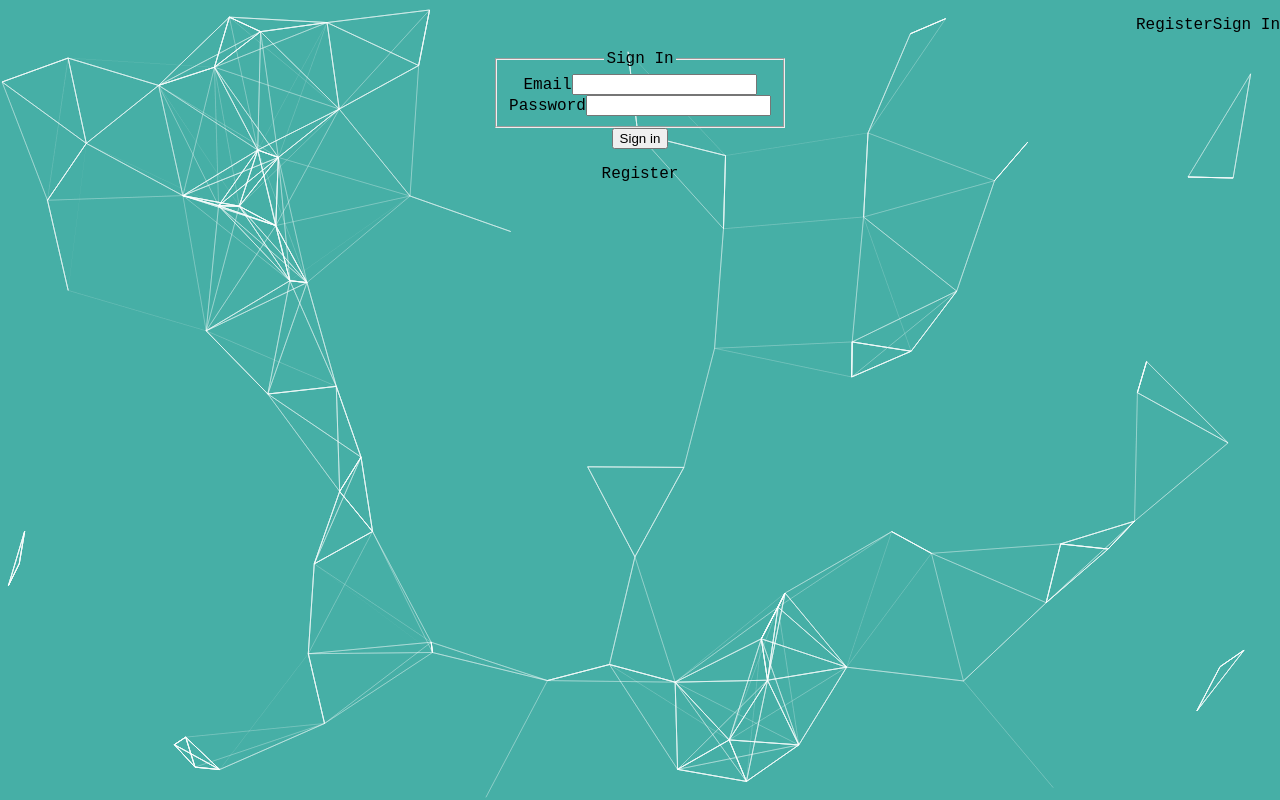
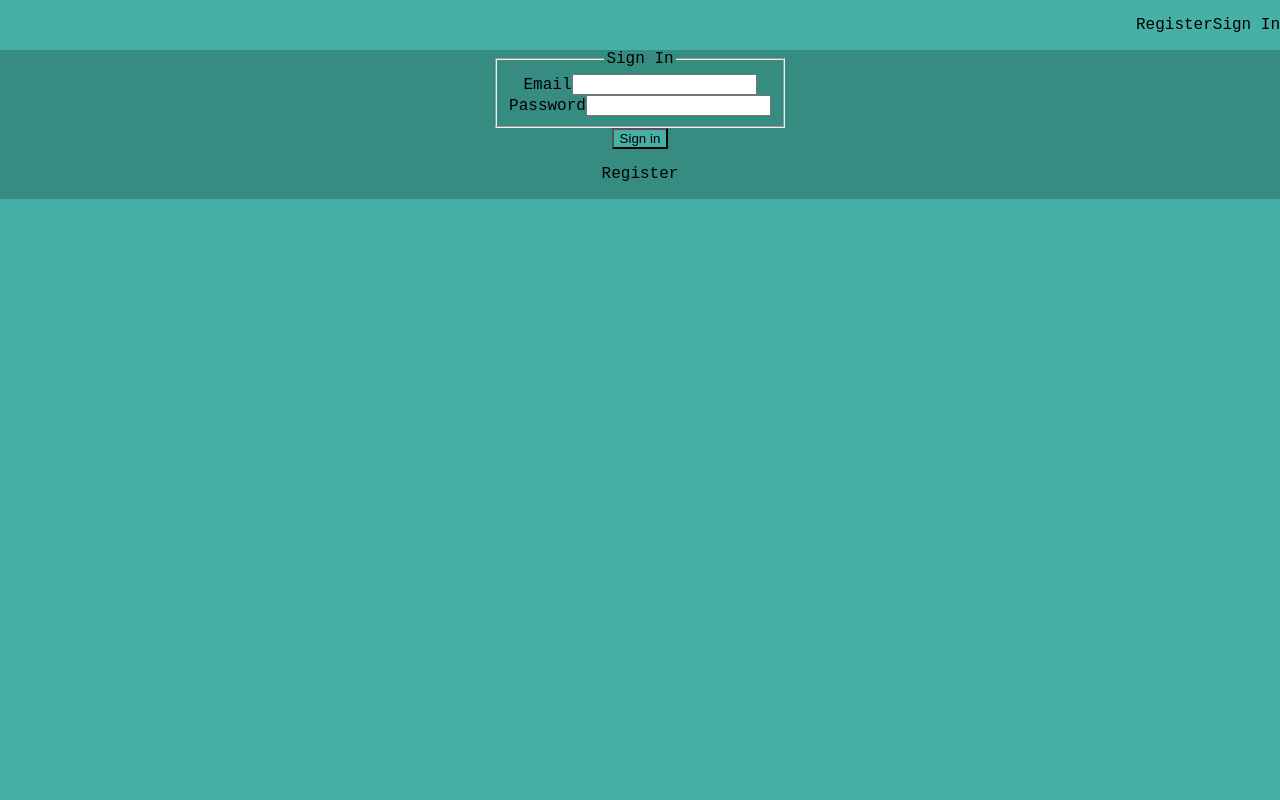
Before and after one commit to jknezevic1712/facerecongitionr2d2, a React (Create React App) app: page / in a window 1280 px wide. Built offline with nearby package versions, Linux system fonts and the light colour scheme; the HTML template or start-up script is replaced by a standard one.

Commit message:
Fixed bugs.

```diff
--- a/package.json
+++ b/package.json
@@ -11,7 +11,6 @@
     "react-dom": "^17.0.2",
     "react-parallax-tilt": "^1.5.74",
     "react-scripts": "^4.0.3",
-    "react-tsparticles": "^1.37.2",
     "serve": "^12.0.1",
     "tachyons": "^4.12.0"
   },
--- a/src/App.js
+++ b/src/App.js
@@ -6,69 +6,7 @@ import Rank from "./components/Rank/Rank";
 import FaceRecognition from "./components/FaceRecognition/FaceRecognition";
 import Signin from "./components/Signin/Signin";
 import Register from "./components/Register/Register";
-import Particles from "react-tsparticles";
 import "./App.css";
-
-const particlesOptions = {
-  fpsLimit: 60,
-  interactivity: {
-    detectsOn: "canvas",
-    events: {
-      onClick: {
-        enable: true,
-        mode: "repulse",
-      },
-      resize: true,
-    },
-    modes: {
-      repulse: {
-        distance: 200,
-        duration: 0.4,
-      },
-    },
-  },
-  particles: {
-    color: {
-      value: "#ffffff",
-    },
-    links: {
-      color: "#ffffff",
-      distance: 150,
-      enable: true,
-      opacity: 0.5,
-      width: 1,
-    },
-    collisions: {
-      enable: true,
-    },
-    move: {
-      direction: "none",
-      enable: true,
-      outMode: "bounce",
-      random: false,
-      speed: 3,
-      straight: false,
-    },
-    number: {
-      density: {
-        enable: true,
-        value_area: 800,
-      },
-      value: 70,
-    },
-    opacity: {
-      value: 1.5,
-    },
-    shape: {
-      type: "line",
-    },
-    size: {
-      random: true,
-      value: 3,
-    },
-  },
-  detectRetina: true,
-};
 
 const initialState = {
   input: "",
@@ -176,11 +114,6 @@ class App extends Component {
     const { isSignedIn, imageUrl, route, box, user } = this.state;
     return (
       <div className="App">
-        <Particles
-          id="tsparticles"
-          options={particlesOptions}
-          className="particles"
-        />
         <Navigation
           isSignedIn={isSignedIn}
           onRouteChange={this.onRouteChange}
--- a/src/components/ImageLinkForm/ImageLinkForm.css
+++ b/src/components/ImageLinkForm/ImageLinkForm.css
@@ -3,22 +3,22 @@
   background: radial-gradient(
       circle,
       transparent 20%,
-      #46afa6 20%,
-      #46afa6 80%,
+      #378c82 20%,
+      #378c82 80%,
       transparent 80%,
       transparent
     ),
     radial-gradient(
         circle,
         transparent 20%,
-        #46afa6 20%,
-        #46afa6 80%,
+        #378c82 20%,
+        #378c82 80%,
         transparent 80%,
         transparent
       )
       50px 50px,
     linear-gradient(#3ae9bc 8px, transparent 8px) 0 -4px,
     linear-gradient(90deg, #3ae9bc 8px, transparent 8px) -4px 0;
-  background-color: #46afa6;
+  background-color: #378c82;
   background-size: 100px 100px, 100px 100px, 50px 50px, 50px 50px;
 }
--- a/src/components/Signin/Signin.js
+++ b/src/components/Signin/Signin.js
@@ -39,7 +39,10 @@ class Signin extends React.Component {
     const { onRouteChange } = this.props;
 
     return (
-      <article className="br3 ba dark-gray b--black-10 mv4 w-100 w-50-m w-25-l mw6 shadow-5 center">
+      <article
+        className="br3 ba dark-gray b--black-10 mv4 w-100 w-50-m w-25-l mw6 shadow-5 center"
+        style={{ backgroundColor: "#378c82" }}
+      >
         <main className="pa4 black-80">
           <div className="measure">
             <fieldset id="sign_up" className="ba b--transparent ph0 mh0">
@@ -50,7 +53,7 @@ class Signin extends React.Component {
                 </label>
                 <input
                   onChange={this.onEmailChange}
-                  className="pa2 input-reset ba bg-transparent hover-bg-black hover-white w-100"
+                  className="pa2 input-reset ba w-100"
                   type="email"
                   name="email-address"
                   id="email-address"
@@ -62,7 +65,7 @@ class Signin extends React.Component {
                 </label>
                 <input
                   onChange={this.onPasswordChange}
-                  className="b pa2 input-reset ba bg-transparent hover-bg-black hover-white w-100"
+                  className="b pa2 input-reset ba w-100"
                   type="password"
                   name="password"
                   id="password"
@@ -72,8 +75,9 @@ class Signin extends React.Component {
             <div className="">
               <input
                 onClick={this.onSubmitSignIn}
-                className="b ph3 pv2 input-reset ba b--black bg-transparent grow pointer f6 dib"
+                className="b ph3 pv2 input-reset ba b--black grow pointer f6 dib"
                 type="submit"
+                style={{ backgroundColor: "#46afa6" }}
                 value="Sign in"
               />
             </div>
```
Also changed, not shown: 1 other file (tests, documents, lock files or other folders).
